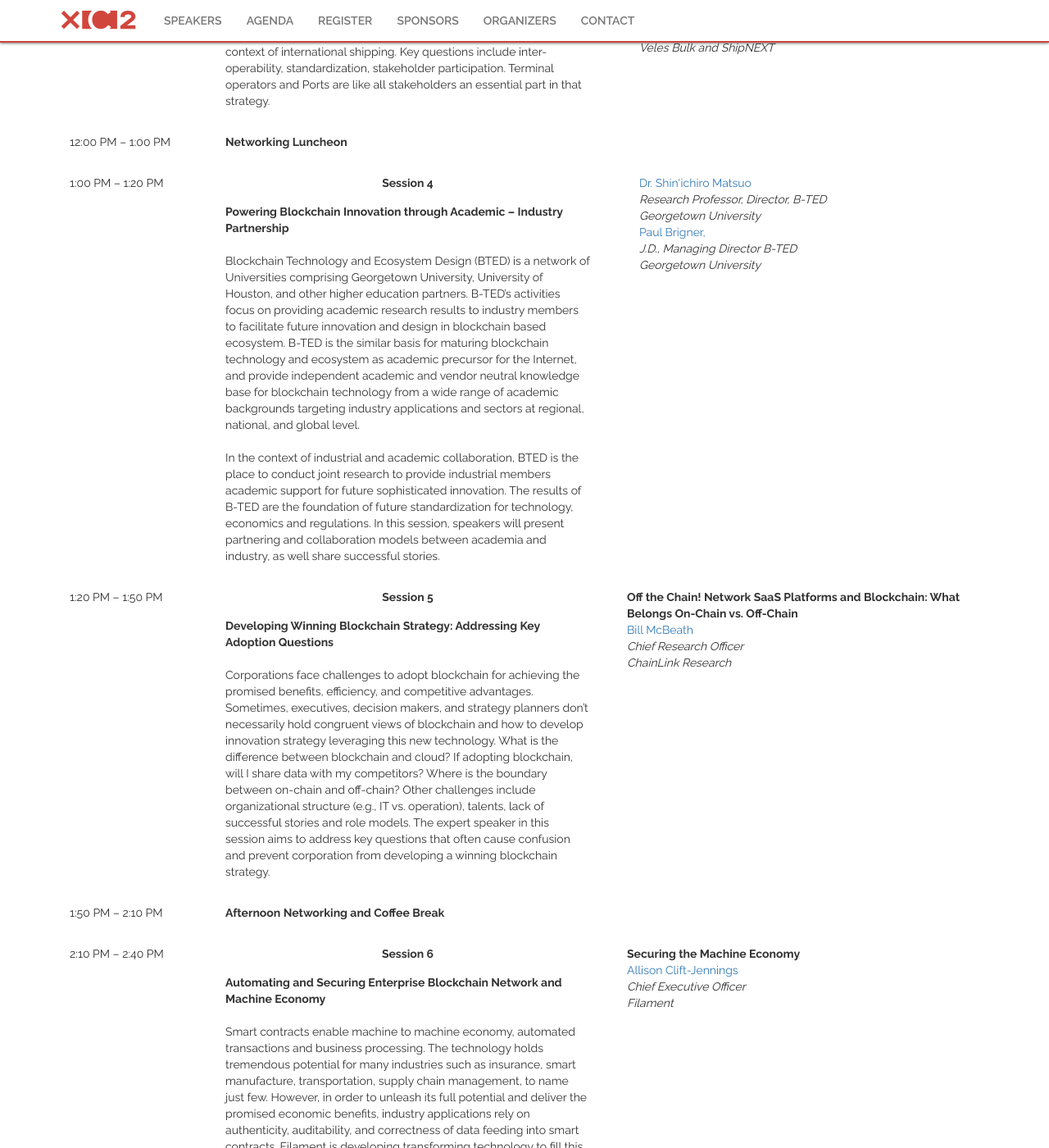
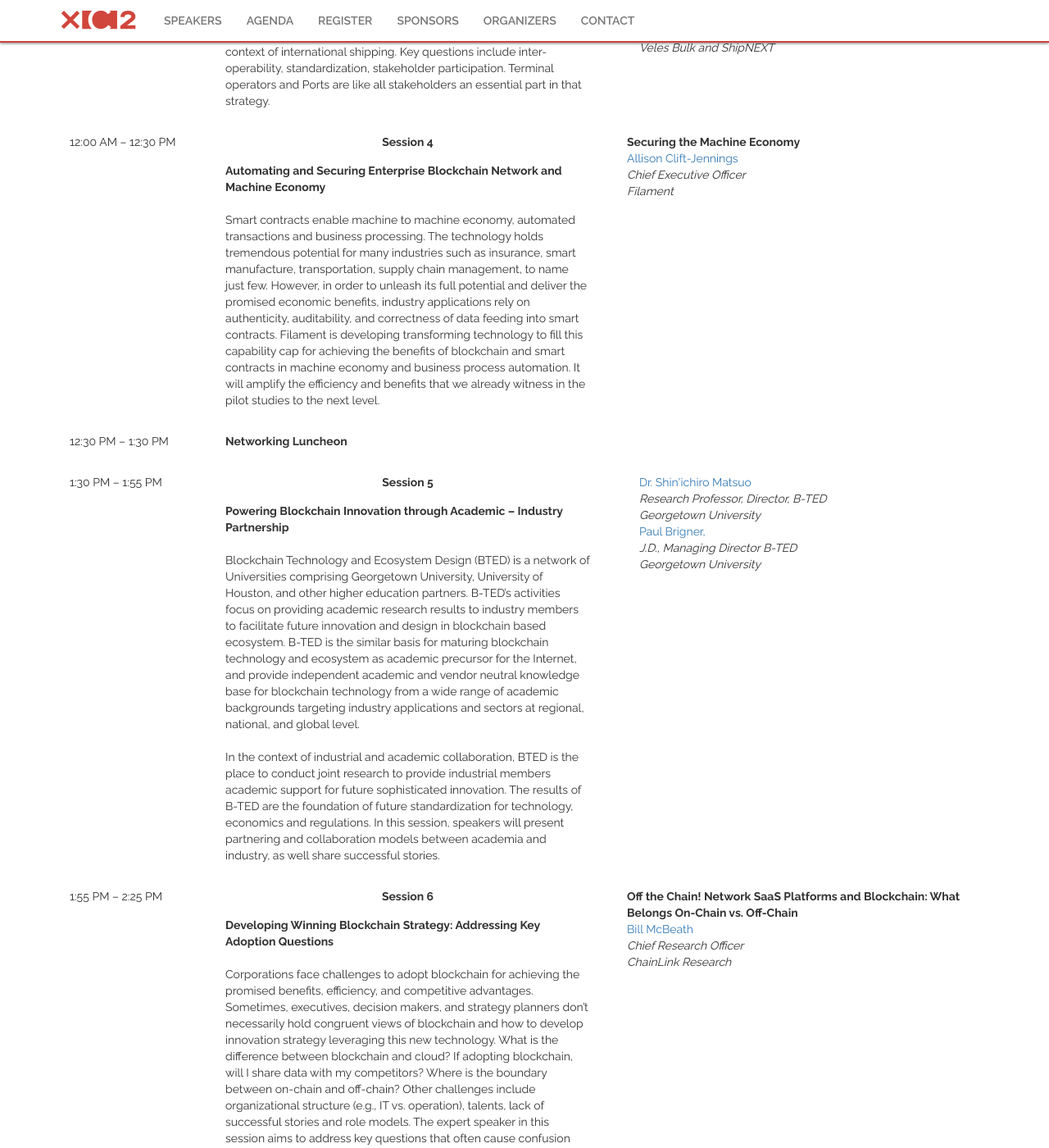
Before and after one commit to gnawalishyam/jekyll, a Jekyll site: the page built from index.html, in a window 1280 px wide and 1400 px high, scrolled down 5442 px. Shown: the whole window at 82% size. Built offline with Jekyll 4.4.1, drawn with Linux system fonts in a browser that asks for light colours; some web fonts are replaced; some of the changed text lies outside the part shown.

Commit message:
return to old

```diff
--- a/index.html
+++ b/index.html
@@ -6,11 +6,9 @@
 	<div id="banner" class="jumbotron">
 		<br>
 		<br>
-		<!--
 		<h1>xChain<sup>2</sup>: Blockchain for Supply Chain and Logistics Forum</h1>
 		 <p>Houston, Texas<br>
 			May 21-22, 2018</p>
-		-->
 		<br>
 		<br>
 	</div>
@@ -105,7 +103,7 @@
 							</div>
 						<div class="col-sm-12 pb-30">
 							<div class="col-sm-2">
-								8:45 AM – 9:00 AM
+								8:45 AM – 8:55 AM
 							</div>
 							<div class="col-sm-5 pb-15">
 								<b>Opening Remarks</b>
@@ -326,7 +324,32 @@
 						</div>
 						<div class="col-sm-12 pb-30">
 							<div class="col-sm-2">
-								12:00 PM – 1:00 PM
+								12:00 AM – 12:30 PM
+							</div>
+							<div class="col-sm-5">
+								<div class="col-xxs-12 text-center pb-15">
+									<b>Session 4</b>
+								</div>
+								<b>Automating and Securing Enterprise Blockchain Network and Machine Economy</b></br></br>Smart contracts enable machine to machine economy, automated transactions and business processing. The technology holds tremendous potential for many industries such as insurance, smart manufacture, transportation, supply chain management, to name just few. However, in order to unleash its full potential and deliver the promised economic benefits, industry applications rely on authenticity, auditability, and correctness of data feeding into smart contracts. Filament is developing transforming technology to fill this capability cap for achieving the benefits of blockchain and smart contracts in machine economy and business process automation. It will amplify the efficiency and benefits that we already witness in the pilot studies to the next level.
+							</div>
+							<div class="col-sm-5">
+								<div class="col-xxs-12">
+									<b>Securing the Machine Economy</b>
+								</div>
+								<div class="col-xxs-12">
+									<a href="https://blockchainsupplychain.io/person/Allison-Clift-Jennings">Allison Clift-Jennings</a>
+								</div>
+								<div class="col-xxs-12">
+									<em>Chief Executive Officer</em>
+								</div>
+								<div class="col-xxs-12">
+									<em>Filament</em>
+								</div>
+							</div>
+						</div>
+						<div class="col-sm-12 pb-30">
+							<div class="col-sm-2">
+								12:30 PM – 1:30 PM
 							</div>
 							<div class="col-sm-5">
 								<b>Networking Luncheon</b>
@@ -337,11 +360,11 @@
 						</div>
 						<div class="col-sm-12 pb-30">
 							<div class="col-sm-2">
-								1:00 PM – 1:20 PM
+								1:30 PM – 1:55 PM
 							</div>
 							<div class="col-sm-5">
 								<div class="col-xxs-12 text-center pb-15">
-									<b>Session 4</b>
+									<b>Session 5</b>
 								</div>
 								<b>Powering Blockchain Innovation through Academic – Industry Partnership</b></br></br>Blockchain Technology and Ecosystem Design (BTED) is a network of Universities comprising Georgetown University, University of Houston, and other higher education partners.  B-TED’s activities focus on providing academic research results to industry members to facilitate future innovation and design in blockchain based ecosystem.  B-TED is the similar basis for maturing blockchain technology and ecosystem as academic precursor for the Internet, and provide independent academic and vendor neutral knowledge base for blockchain technology from a wide range of academic backgrounds targeting industry applications and sectors at regional, national, and global level.</br></br>In the context of industrial and academic collaboration, BTED is the place to conduct joint research to provide industrial members academic support for future sophisticated innovation. The results of B-TED are the foundation of future standardization for technology, economics and regulations. In this session, speakers will present partnering and collaboration models between academia and industry, as well share successful stories.
 							</div>
@@ -372,11 +395,11 @@
 						</div>
 						<div class="col-sm-12 pb-30">
 							<div class="col-sm-2">
-								1:20 PM – 1:50 PM
+								1:55 PM – 2:25 PM
 							</div>
 							<div class="col-sm-5">
 								<div class="col-xxs-12 text-center pb-15">
-									<b>Session 5</b>
+									<b>Session 6</b>
 								</div>
 								<b>Developing Winning Blockchain Strategy: Addressing Key Adoption Questions</b></br></br>Corporations face challenges to adopt blockchain for achieving the promised benefits, efficiency, and competitive advantages. Sometimes, executives, decision makers, and strategy planners don’t necessarily hold congruent views of blockchain and how to develop innovation strategy leveraging this new technology. What is the difference between blockchain and cloud? If adopting blockchain, will I share data with my competitors? Where is the boundary between on-chain and off-chain? Other challenges include organizational structure (e.g., IT vs. operation), talents, lack of successful stories and role models. The expert speaker in this session aims to address key questions that often cause confusion and prevent corporation from developing a winning blockchain strategy.
 							</div>
@@ -397,42 +420,7 @@
 						</div>
 						<div class="col-sm-12 pb-30">
 							<div class="col-sm-2">
-								1:50 PM – 2:10 PM
-							</div>
-							<div class="col-sm-5">
-								<b>Afternoon Networking and Coffee Break</b>
-							</div>
-							<div class="col-sm-5 text-center">
-							</div>
-						</div>
-						<div class="col-sm-12 pb-30">
-							<div class="col-sm-2">
-								2:10 PM – 2:40 PM
-							</div>
-							<div class="col-sm-5">
-								<div class="col-xxs-12 text-center pb-15">
-									<b>Session 6</b>
-								</div>
-								<b>Automating and Securing Enterprise Blockchain Network and Machine Economy</b></br></br>Smart contracts enable machine to machine economy, automated transactions and business processing. The technology holds tremendous potential for many industries such as insurance, smart manufacture, transportation, supply chain management, to name just few. However, in order to unleash its full potential and deliver the promised economic benefits, industry applications rely on authenticity, auditability, and correctness of data feeding into smart contracts. Filament is developing transforming technology to fill this capability cap for achieving the benefits of blockchain and smart contracts in machine economy and business process automation. It will amplify the efficiency and benefits that we already witness in the pilot studies to the next level.
-							</div>
-							<div class="col-sm-5">
-								<div class="col-xxs-12">
-									<b>Securing the Machine Economy</b>
-								</div>
-								<div class="col-xxs-12">
-									<a href="https://blockchainsupplychain.io/person/Allison-Clift-Jennings">Allison Clift-Jennings</a>
-								</div>
-								<div class="col-xxs-12">
-									<em>Chief Executive Officer</em>
-								</div>
-								<div class="col-xxs-12">
-									<em>Filament</em>
-								</div>
-							</div>
-						</div>
-						<div class="col-sm-12 pb-30">
-							<div class="col-sm-2">
-								2:40 PM –3:20 PM
+								2:25 PM – 3:05 PM
 							</div>
 							<div class="col-sm-5">
 								<div class="col-xxs-12 text-center pb-15">
@@ -487,7 +475,17 @@
 						</div>
 						<div class="col-sm-12 pb-30">
 							<div class="col-sm-2">
-								3:20 PM – 4:20 PM
+								3:05 PM – 3:25 PM
+							</div>
+							<div class="col-sm-5">
+								<b>Afternoon Networking and Coffee Break</b>
+							</div>
+							<div class="col-sm-5 text-center">
+							</div>
+						</div>
+						<div class="col-sm-12 pb-30">
+							<div class="col-sm-2">
+								3:25 PM – 4:25 PM
 							</div>
 							<div class="col-sm-5">
 								<div class="col-xxs-12 text-center">
@@ -524,13 +522,13 @@
 						</div>
 						<div class="col-sm-12">
 							<div class="col-sm-2">
-								4:20 PM – 5:20 PM
+								4:25 PM – 5:25 PM
 							</div>
 							<div class="col-sm-5">
 								<div class="col-xxs-12 text-center pb-15">
 									<b>Session 9</b>
 								</div>
-								<b>Transforming Supply Chains with Blockchain</b></br></br>The true economic impact of blockchain and IoT will be driven through supply chain. While the evolution of Fintech is important, the $54T global supply chain and logistics market, which encompasses two-thirds of the world’s economy, offers even greater opportunities to make a positive impact on global GDP and produce better outcomes for companies and individuals throughout the value chain. Blockchain use cases for supply chain will support all aspects of the design, production and delivery of goods to meet customer needs. Even more interestingly, supply chains have operated as decentralized economic organizations for centuries, often with their own forms of shared ledgers. The value of blockchain technology combined with other innovations now offers us a means for increasing liquidity, freeing working capital and easing settlement in today’s global supply chains that will benefit world economies, and the people working within them.</br></br></br></br></br>
+								<b>Transforming Supply Chains with Blockckchain</b></br></br>The true economic impact of blockchain and IoT will be driven through supply chain. While the evolution of Fintech is important, the $54T global supply chain and logistics market, which encompasses two-thirds of the world’s economy, offers even greater opportunities to make a positive impact on global GDP and produce better outcomes for companies and individuals throughout the value chain. Blockchain use cases for supply chain will support all aspects of the design, production and delivery of goods to meet customer needs. Even more interestingly, supply chains have operated as decentralized economic organizations for centuries, often with their own forms of shared ledgers. The value of blockchain technology combined with other innovations now offers us a means for increasing liquidity, freeing working capital and easing settlement in today’s global supply chains that will benefit world economies, and the people working within them.</br></br></br></br></br>
 							</div>
 							<div class="col-sm-5">
 								<div class="col-sm-12 pb-15">
@@ -552,7 +550,7 @@
 										<b>Using Smart Contracts to Connect Producers, Transporters, and Buyers</b>
 									</div>
 									<div class="col-xxs-12">
-										<a href="https://blockchainsupplychain.io/person/Daniel-Martin">Daniel Martin</a>
+										<a href="">Daniel Martin</a>
 									</div>
 									<div class="col-xxs-12">
 										<em>Chief Operation Officer</em>
@@ -561,10 +559,7 @@
 										<em>Producers Market</em>
 									</div>
 									<div class="col-xxs-12">
-										<b>From Lineage to Safety: Chewing on Blockchain’s Application to the Food Industry</b>
-									</div>
-									<div class="col-xxs-12">
-										<a href="https://blockchainsupplychain.io/person/Matthew-DiBona">Matthew DiBona</a>
+										<a href="">Matthew DiBona</a>
 									</div>
 									<div class="col-xxs-12">
 										<em>Senior Director</em>
@@ -577,7 +572,7 @@
 						</div>
 						<div class="col-sm-12">
 							<div class="col-sm-2">
-								5:20 PM – 5:30 PM
+								5:25 PM – 5:35 PM
 							</div>
 							<div class="col-sm-5">
 								<b>Closing Remarks</b>
```
